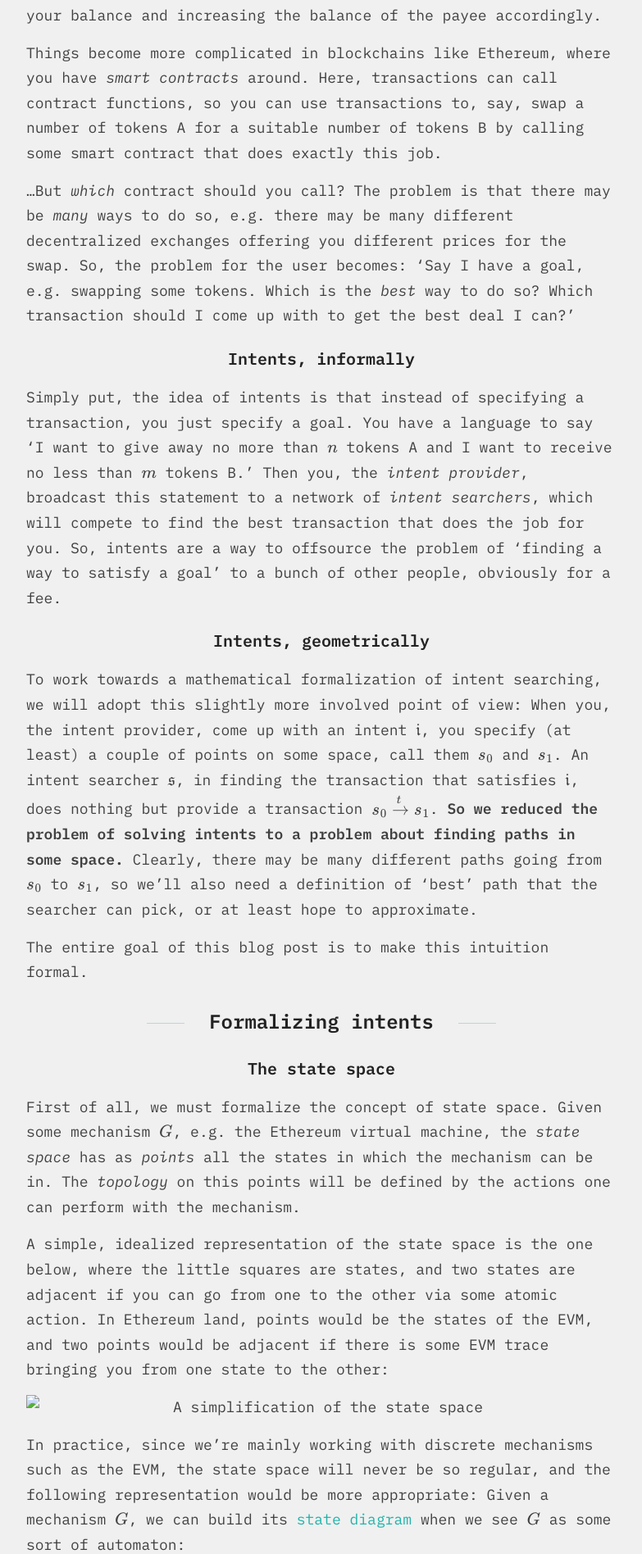
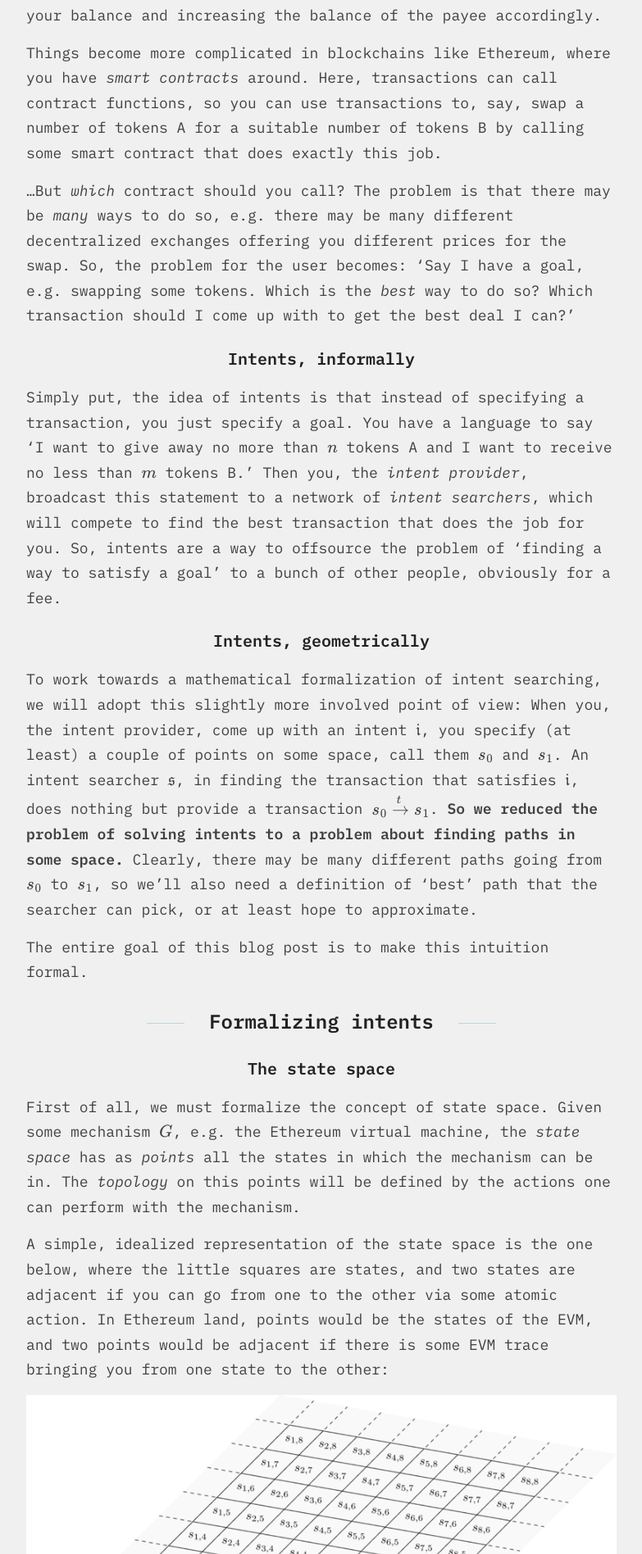
Before and after one commit to eric-downes/20sq-blog, a Jekyll site: the page built from _posts/2023-07-26-lagrangian-intent-search-i.md, in a window 1280 px wide. Shown: the part 1619-3515 px from the top of the page at 82% size, without its empty margins (248-1031 px from the left). Built offline with Jekyll 4.4.1, drawn with Linux system fonts in a browser that asks for light colours; formulas are drawn with MathJax 3; grey boxes are pictures that could not be loaded.

```diff
--- a/_posts/2023-07-26-lagrangian-intent-search-i.md
+++ b/_posts/2023-07-26-lagrangian-intent-search-i.md
@@ -44,11 +44,11 @@ First of all, we must formalize the concept of state space. Given some mechanism
 
 A simple, idealized representation of the state space is the one below, where the little squares are states, and two states are adjacent if you can go from one to the other via some atomic action. In Ethereum land, points would be the states of the EVM, and two points would be adjacent if there is some EVM trace bringing you from one state to the other:
 
-![A simplification of the state space](tex/done/stateSpace.png)
+![A simplistic depiction of the state space.](../assetsPosts/2023-07-26-lagrangian-intent-search-i/stateSpace.png)
 
 In practice, since we're mainly working with discrete mechanisms such as the EVM, the state space will never be so regular, and the following representation would be more appropriate: Given a mechanism $G$, we can build its [state diagram](https://en.wikipedia.org/wiki/State_diagram) when we see $G$ as some sort of automaton:
 
-![A state diagram](tex/done/stateDiagram.png)
+![An example of state diagram.](tex/done/stateDiagram.png)
 
 As you can see, the state diagram is actually a graph, where nodes are states, and edges, in the literature called *transitions*, are inputs that we feed to the automaton (in our case in the form of calldata) to get to another state. Modulo some differences in the transition decorations, this assumption is without loss of generality as every Turing machine admits a representation in terms of state diagrams, so any 'computationally feasible' mechanism $G$ will admit such a representation.
 
@@ -60,7 +60,7 @@ In any case, we can work with what we got:
 
 Compared to the physical example above, we see that the state space $S$ for a mechanism $G$ has no real notion of continuity, differentiability or cohesion of any sort. It's just a set.
 
-![A state space from a state diagram](tex/done/stateSpaceS.png)
+![A state space from a state diagram.](tex/done/stateSpaceS.png)
 
 ### Discretising tangent bundles
 
@@ -74,7 +74,7 @@ Positions are easy to understand: You have some notion of space $M$ (which in cl
 
 Velocities, on the other hand, are a bit harder. Given a representation of the physical space $M$, the velocity of a particle *at* a point represents a direction where the particle 'wants' to go while it stays in that point. Given $M$, at each point $\mathbf{q}$ we can build the *tangent space to $M$ at $\mathbf{q}$*, denoted with $T_\mathbf{q} M$. Velocities at point $\mathbf{q}$ are points in this space, and we denote them as $\mathbf{\dot{q}}$:
 
-![Tangent space in the differential geometry sense](tex/done/tangentSpace.png)
+![Example of tangent space in differential geometry.](tex/done/tangentSpace.png)
 
 One can prove that when $M$ is a smooth manifold of dimension $n$, $T_\mathbf{q} M$ has the same dimension $n$ for each $\mathbf{q}$. I won't dwelve into the mathematical details of what this means. The take home message is that:
 
```
Also changed, not shown: assetsPosts/2023-07-26-lagrangian-intent-search-i/stateSpace.png (added), fonts/EBGaramond-Regular.ttf (deleted), fonts/aramisi.ttf (deleted).
